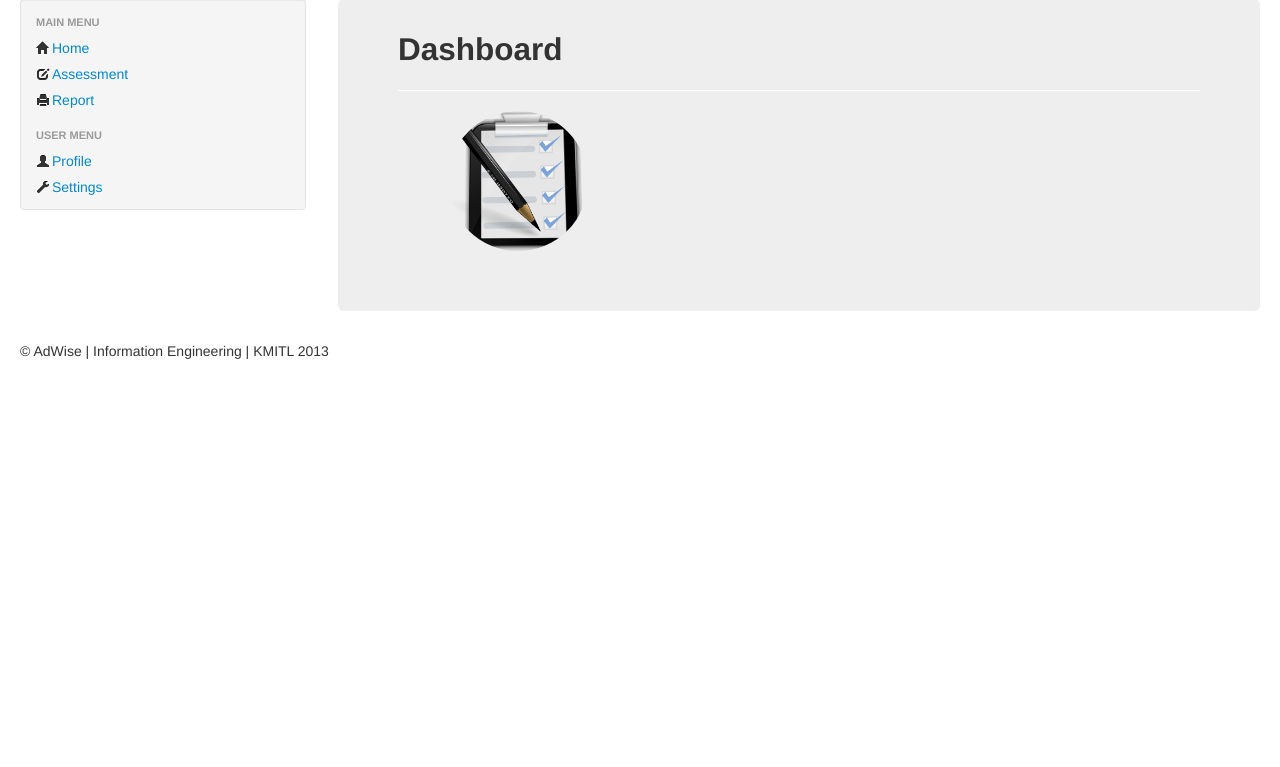
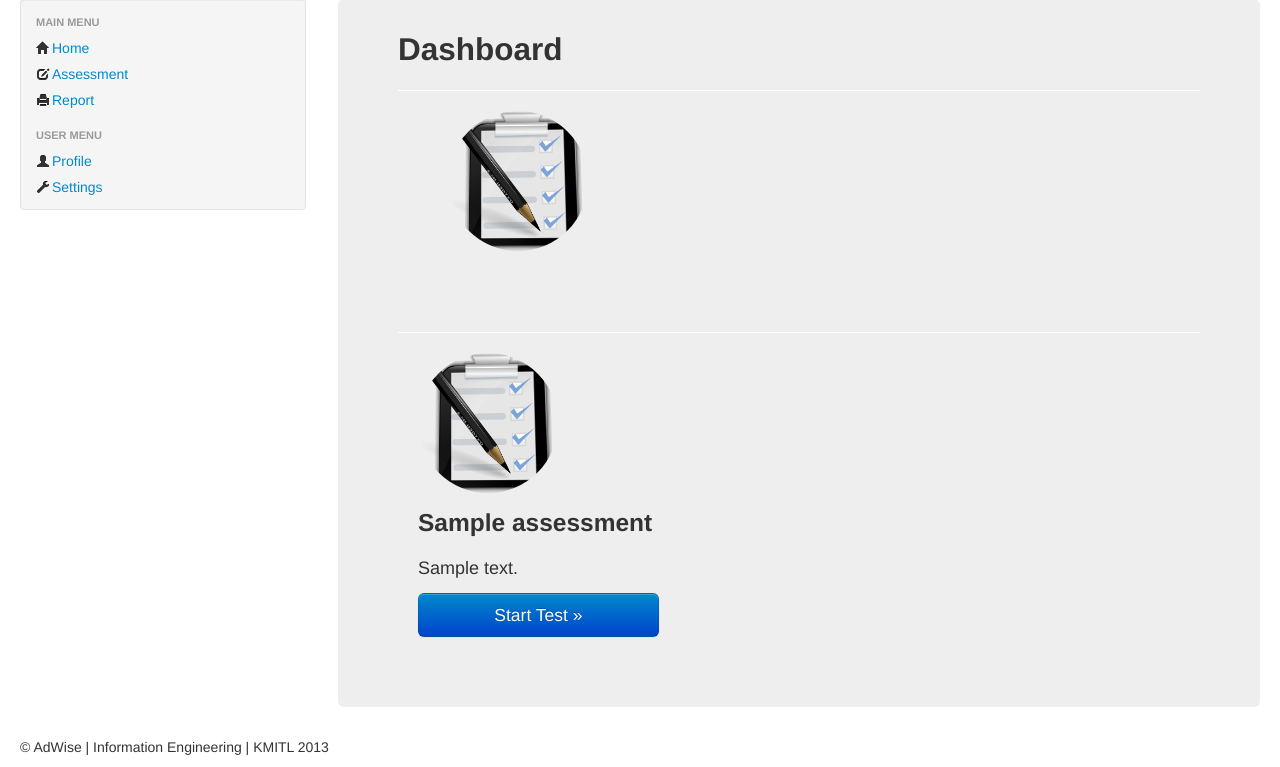
Before and after one commit to yothinix/AdWise, a CodeIgniter app: page /Adwise/index.php/user/dashboard in a window 1280 px wide. Shown: the part 61-828 px from the top of the page. Before the commit the page ends 420 px from the top, so only its background shows below. Run offline with CodeIgniter, Linux system fonts and the light colour scheme; tables that the repository leaves empty or names only in its code hold one stand-in row (values such as "Sample post").

Commit message:
ปรับปรุงหน้า dashboard ,, (ลอง) query assessment แล้ว แต่ยังไม่เสร็จ

```diff
--- a/application/controllers/user.php
+++ b/application/controllers/user.php
@@ -118,7 +118,14 @@ class User extends CI_Controller{
             'main_content' => 'dashboard',
             'dashboard' => $dashboard
         );
-        $this->load->view('includes/template', $data);
+
+        $assessment = $this->user_model->get_assessment();
+        $data2 = array(
+            'main_content' => 'assessment_list'
+        );
+        $this->load->view('includes/template', $data, $data2);
     }
+
+
 }
 ?>
--- a/application/models/User_model.php
+++ b/application/models/User_model.php
@@ -44,7 +44,7 @@ class User_model extends CI_Model {
     {
         $query = $this->db->query("
         SELECT Name,Lastname,Gender,Birthday,Phone,Email
-        FROM User
+        FROM user
         WHERE Username='$username'
         ");
 
@@ -61,11 +61,20 @@ class User_model extends CI_Model {
     {
         $query = $this->db->query("
         SELECT Name,Lastname,Email,Username
-        FROM User
+        FROM user
         WHERE Username='$username'
         ");
 
         return $query->result();
     }
+
+    function get_assessment()
+    {
+        $query = $this->db->query("
+        SELECT AssessmentID, Name, Description
+        FROM assessment");
+
+        return $query->result();
+    }
 }
 ?>
--- a/application/views/dashboard.php
+++ b/application/views/dashboard.php
@@ -23,7 +23,31 @@
         <?php } //ตัวปิด ?>
     </div>
 </div>
+<br><br>
+<hr>
+<div class="container-fluid">
 
+        <?php
+        $assessment = $this->user_model->get_assessment();
+        foreach($assessment as $row)
+        {
+            echo "<div class=\"span4\">";
+            ?>
+            <img class="img-circle" alt="140x140" style="width: 140px; height: 140px;" data-src="holder.js/140x140" src="<?php echo base_url("/resources/assessment.png"); ?>">
+            <?php
+            echo heading("$row->Name", 3);
+            echo "<p>$row->Description</p>";
+            ?>
+            <p><a class="btn btn-primary btn-large btn-block" href="
+                <?php
+                echo base_url("index.php/assessment/test/{$row->AssessmentID}/1");
+                ?>
+            ">Start Test &raquo;</a></p>
+            <?php    echo "</div><!-- /.span4 -->";
+        }
+        ?>
+</div>
 
+<?php echo form_close(); ?>
 
-<!-- เหลือ Assessment Status กับ Assessment Report -->
+<!-- เหลือ assessment status กับ report -->
```
